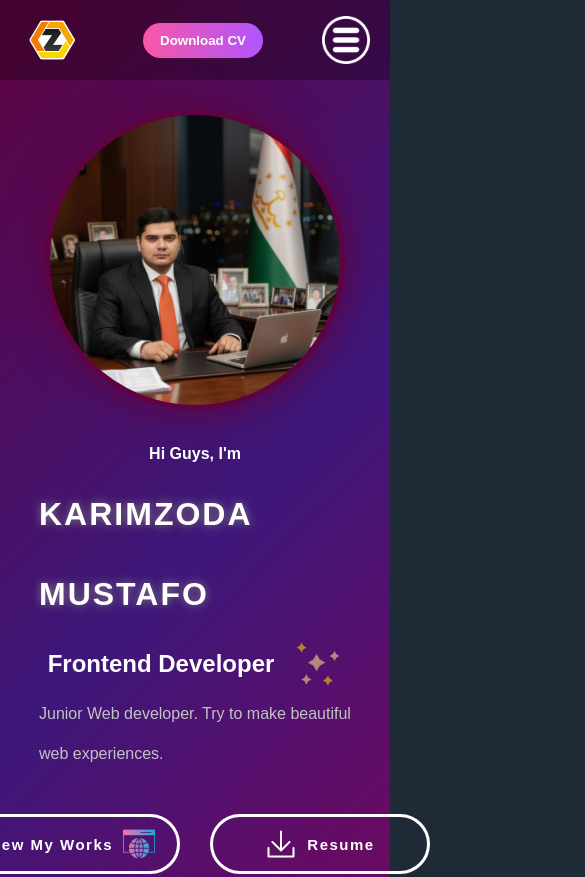
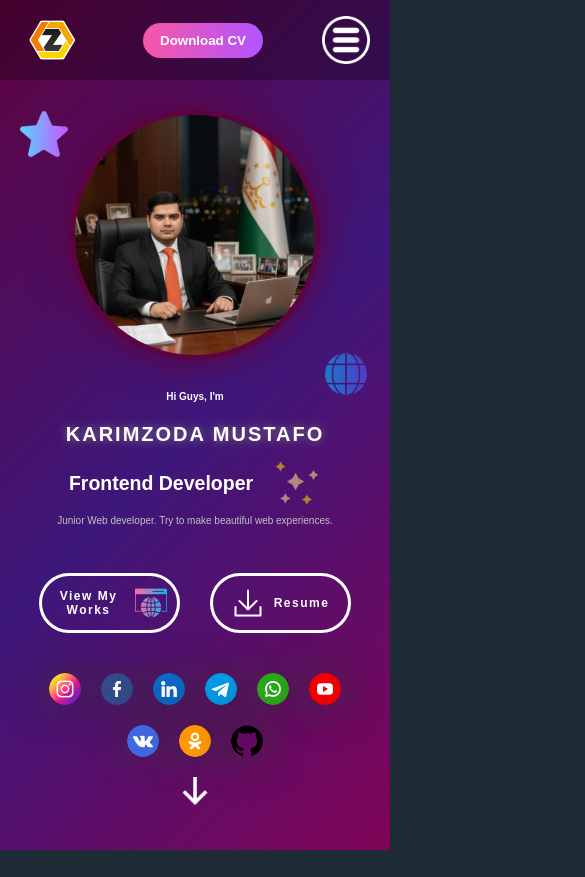
Before and after one commit to karimzade4444/Portfoliio, a plain HTML site: page index.html in a window 390 px wide. Shown: the top 877 px of the page, 585 px wide, since content can reach past the window. Drawn offline with Linux system fonts and the light colour scheme.

Commit message:
Header for tablet

```diff
--- a/index.html
+++ b/index.html
@@ -56,7 +56,9 @@
 <img src="img/icons/free-icon-instagram-3955024.png" alt="" class="f1"><img src="img/icons/free-icon-facebook-4494475.png" alt="" class="f1"><img src="img/icons/free-icon-linkedin-4494497.png" alt="" class="f1"><img src="img/icons/free-icon-telegram-2111646.png" alt="" class="f1"><img src="img/icons/free-icon-whatsapp-4494494.png" alt="" class="f1"><img src="img/icons/free-icon-youtube-4494485.png" alt="" class="f1"><img src="img/icons/free-icon-vk-3670055.png" alt="" class="f1"><img src="img/icons/free-icon-odnoklassniki-3670250.png" alt="" class="f1"><img src="img/icons/free-icon-github-2111432.png" alt="" class="f1">
 </div>
 </div>
+<div class="DOWNBOX">
 <img src="img/icons/free-icon-down-arrow-5772127.png" alt="" class="DOWN">
+</div>
     </div>
   </body>
 </html>
--- a/style.css
+++ b/style.css
@@ -15,7 +15,7 @@ p{
 
 .Header{
 width: 100%;
-height: 130vh;
+height: 950px;
 background: linear-gradient(135deg, #5f0340, #3d177a, #7f0456);
 position: relative;
 }
@@ -167,7 +167,7 @@ animation: opacit 5s infinite ease-in-out;
 .STAR{
     width: 48px;
 position: absolute;
-left: 250px;
+left: 200px;
 top: 200px;
 animation: tops 4s infinite ease-in-out;
 }
@@ -189,7 +189,7 @@ animation: tops 4s infinite ease-in-out;
     width: 48px;
 position: absolute;
 right: 200px;
-bottom: 100px;
+bottom: 300px;
 animation: opac 4s infinite ease-in-out ;
 }
 .STARS{
@@ -210,7 +210,7 @@ gap: 10px;
 font-weight: bolder;
 font-size: 15px;
 letter-spacing: 1.5px;
-transition: 1.5s;
+transition: 0.5s;
 cursor: pointer;
 }
 .BUT2{
@@ -268,18 +268,25 @@ color: #f857a6;
         transform: translateY(0);
     }
 }
+.DOWNBOX{
+    display: flex;
+    justify-content: center;
+    align-items: center;
+    padding-top: 40px;
+}
 
 .DOWN{
-    position: absolute;
     filter: invert(1);
     width: 42px;
-    bottom: 20px;
-    left: 745px;
     animation: to-top 2s infinite ease-in-out;
     cursor: pointer;
 }
 
-@media(max-width:768px){
+@media(max-width:767px){
+.Header{
+height: 850px;
+}
+
 .Element2{
     display: none;
 }
@@ -295,4 +302,93 @@ color: #f857a6;
     align-items: center;
 }
 
+.ME{
+    width: 250px;
 }
+.STAR{
+    left: 20px;
+    top: 120px;
+
+}
+.WEB{
+    right: 20px;
+    top: 350px;
+}
+.HBCenter h1{
+    font-size: 20px;
+}
+.FD{
+    font-size: 13px;
+}
+.HBCenter p{
+    font-size: 10px;
+}
+.Button{
+    width: 100%;
+}
+.BUT1{
+    font-size: 12px;
+    padding: 0 10px;
+}
+.BUT2{
+    font-size: 12px;
+    padding: 0 10px;
+}
+.Follow{
+    width: 100%;
+    display: flex;
+    flex-wrap: wrap;
+}
+.f1{
+    width: 32px;
+}
+ .DOWN{
+ width: 28px;
+ padding-top: 0;
+ }
+
+}
+
+@media(min-width:768px) and (max-width:1023px){
+.Header{
+    height: 900px;
+}
+.CV{
+    display: none;
+}
+.Element2{
+    display: none;
+}
+
+.Element4{
+    display: flex;
+    justify-content: center;
+    align-items: center;
+}
+
+.Element3{
+    padding-left: 20%;
+}
+.ME{
+    width: 250px;
+}
+.STAR{
+    left: 100px;
+}
+.WEB{
+    right: 100px;
+    top: 350px;
+}
+.Button{
+
+}
+.DOWN{
+    width: 30px;
+}
+
+
+
+
+
+
+}
```
